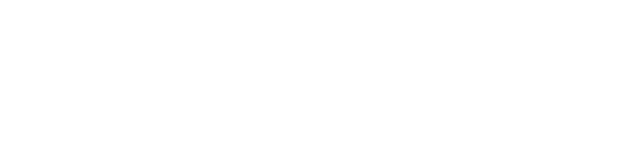
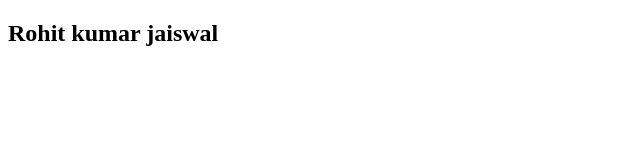
Before and after one commit to Rohit3113/indroduction_to_GitHub, a plain HTML site: page index.html in a window 1280 px wide. Shown: the whole page, without its empty margins (0-640 px from the left). Drawn offline with Linux system fonts and the light colour scheme.

```diff
--- a/index.html
+++ b/index.html
@@ -7,6 +7,7 @@
     <title>Document</title>
 </head>
 <body>
+    <h2>Rohit kumar jaiswal</h2>
 
 </body>
 </html>
```
